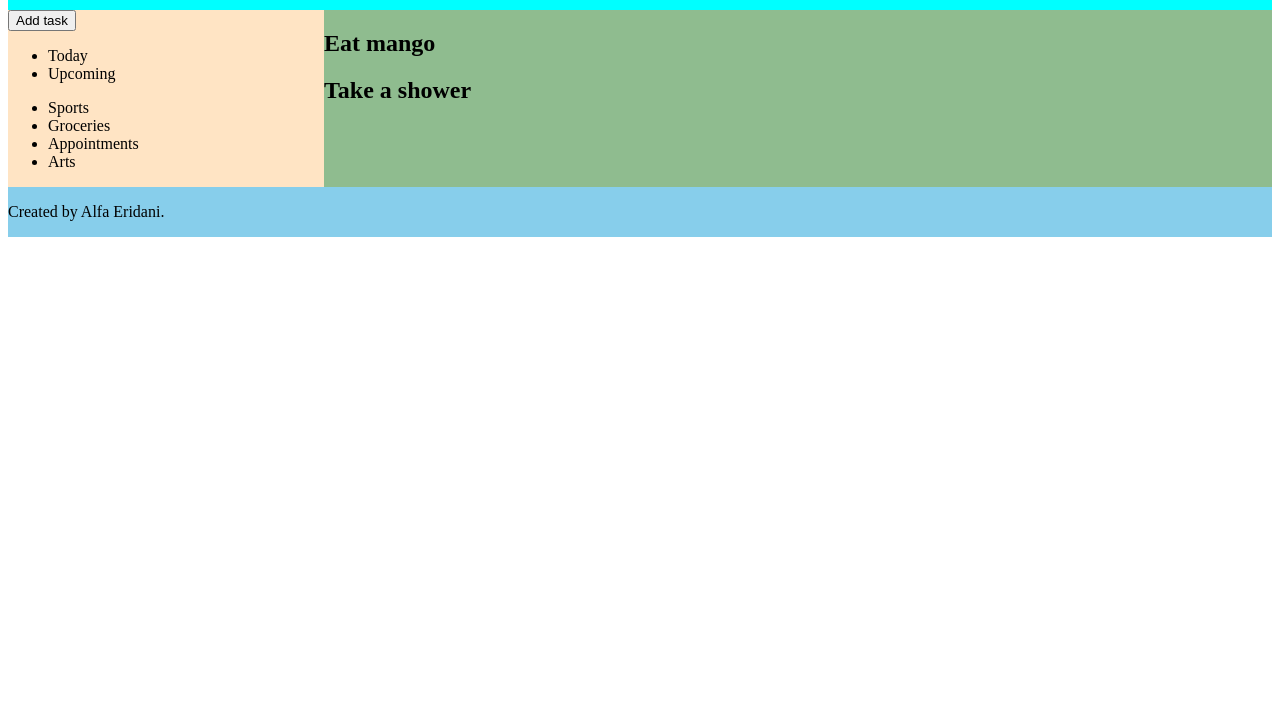
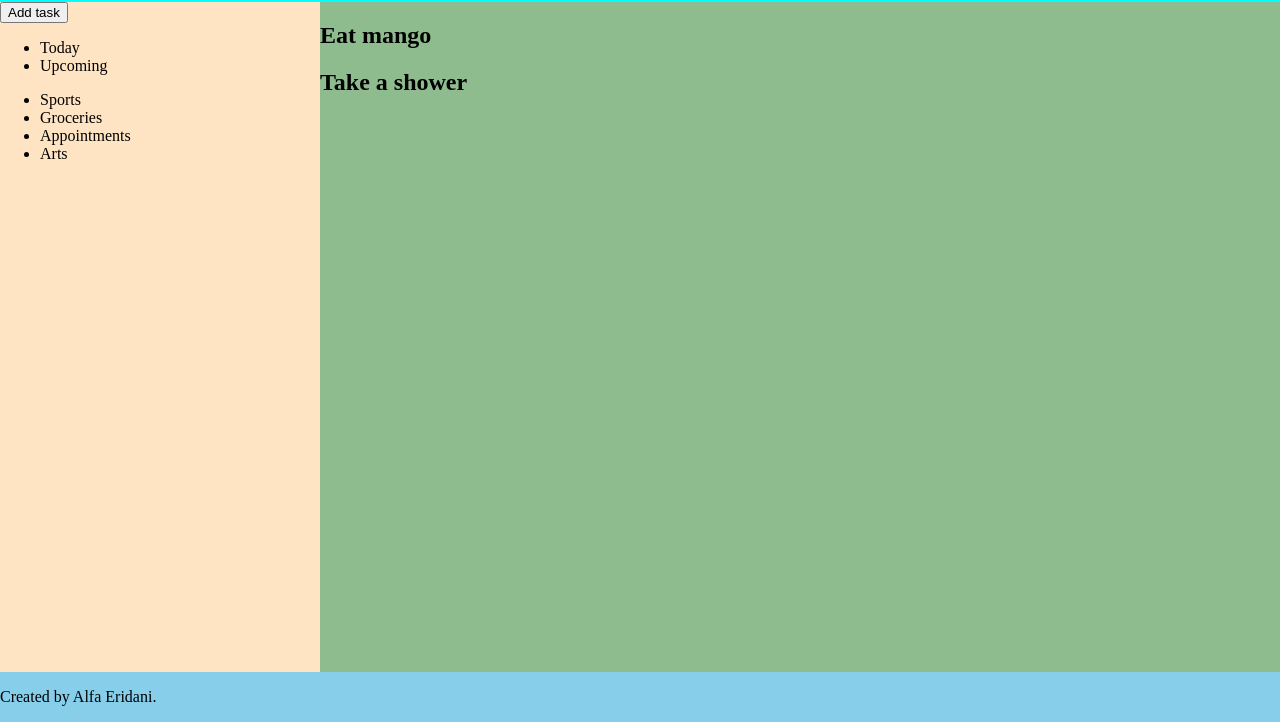
Before and after one commit to alfaeridani/to-do-list, a website built with webpack: page src/index.html in a window 1280 px wide. Shown: the part 78-800 px from the top of the page. Built offline with nearby package versions, Linux system fonts and the light colour scheme.

Commit message:
Set page height to fill the entire screen

```diff
--- a/src/style.css
+++ b/src/style.css
@@ -1,6 +1,9 @@
 body {
     display: grid;
     grid-template-columns: 1fr 3fr;
+    grid-template-rows: auto 1fr auto;
+    height: 100vh;
+    margin: 0;
 }
 
 .header {
```
Also changed, not shown: dist/main.js.
